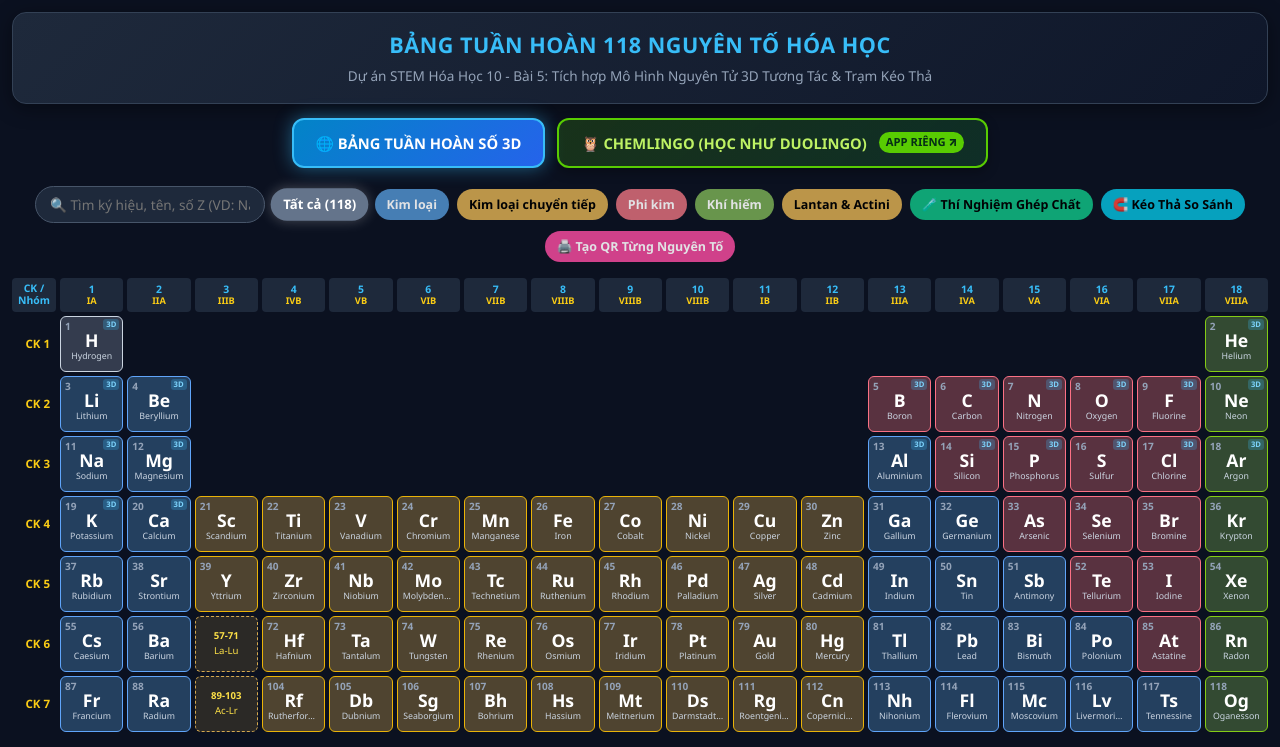
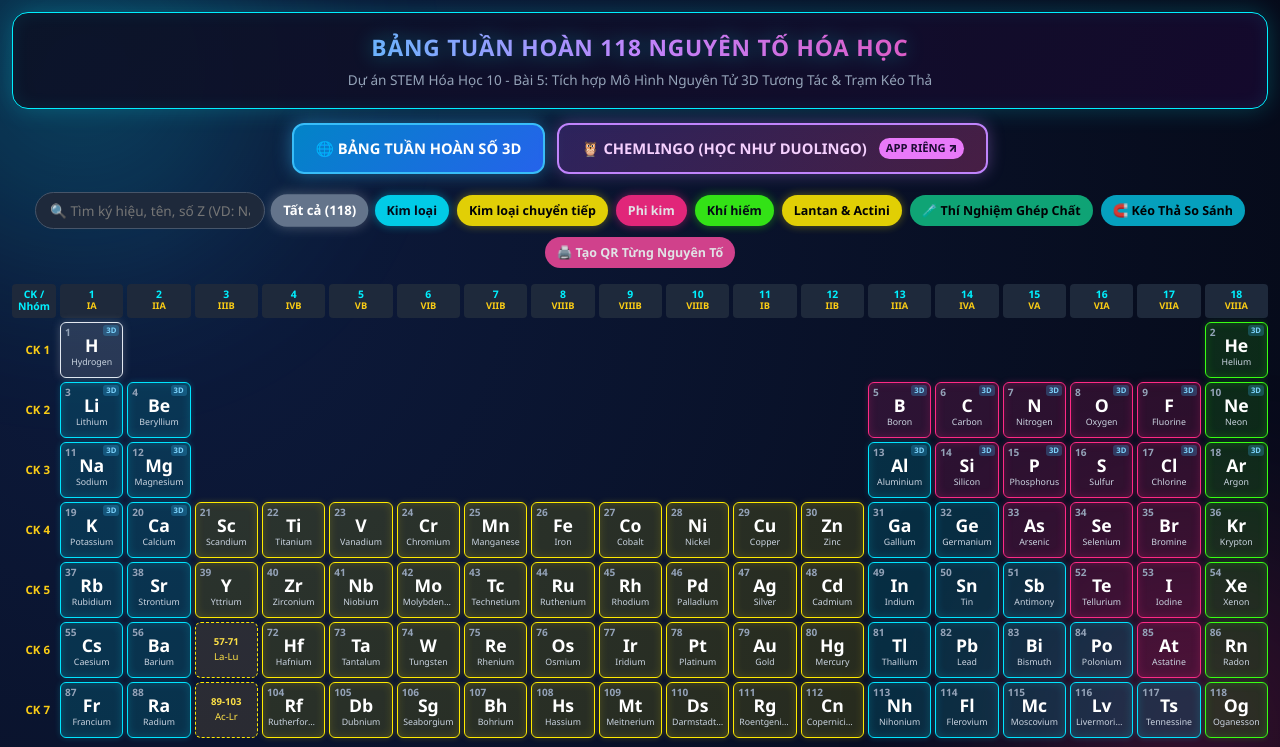
Before and after one commit to hkhoidepzai/Hoa_stem2, a plain HTML site: page index.html in a window 1280 px wide. Shown: the top 747 px of the page. Drawn offline with Linux system fonts and the light colour scheme.

Commit message:
Add files via upload

```diff
--- a/index.html
+++ b/index.html
@@ -6,18 +6,18 @@
   <title>Bảng Tuần Hoàn 118 Nguyên Tố - Hóa 10 STEM (Mô Hình 3D)</title>
   <style>
     :root {
-      --bg: #0b1120;
-      --card: #1e293b;
+      --bg: #050814;
+      --card: #0c1226;
       --text: #f8fafc;
       --text-muted: #94a3b8;
-      --accent: #38bdf8;
-      --metal: #4f8ec9;        /* Xanh dương - Kim loại (SGK) */
-      --transition: #d4a84f;   /* Vàng đất - Kim loại chuyển tiếp (SGK) */
-      --metalloid: #d96b78;    /* Hồng đỏ - Phi kim/Bán kim (SGK) */
-      --nonmetal: #d96b78;     /* Hồng đỏ - Phi kim (SGK) */
-      --noble: #76a853;        /* Xanh lá - Khí hiếm (SGK) */
-      --rare: #d4a84f;         /* Vàng đất - Lantan & Actini (SGK) */
-      --hydrogen: #94a3b8;     /* Xám sáng - Hydrogen (SGK) */
+      --accent: #00f0ff;
+      --metal: #00e5ff;        /* Xanh Cyan Neon - Kim loại */
+      --transition: #ffea00;   /* Vàng Neon - Kim loại chuyển tiếp */
+      --metalloid: #ff2a85;    /* Hồng Neon - Phi kim/Bán kim */
+      --nonmetal: #ff2a85;     /* Hồng Neon - Phi kim */
+      --noble: #39ff14;        /* Xanh Lá Neon - Khí hiếm */
+      --rare: #ffea00;         /* Vàng Neon - Lantan & Actini */
+      --hydrogen: #e2e8f0;     /* Trắng Bạc Neon - Hydrogen */
     }
 
     * {
@@ -28,28 +28,48 @@
     }
 
     body {
-      background: var(--bg);
+      background: radial-gradient(circle at 12% 10%, #0d1b3e 0%, #050814 55%, #120726 100%);
       color: var(--text);
       padding: 12px;
       line-height: 1.5;
       overflow-x: hidden;
-    }
+      min-height: 100vh;
+      position: relative;
+    }
+
+    body::before, body::after {
+      content: "";
+      position: fixed;
+      width: 340px;
+      height: 340px;
+      border-radius: 50%;
+      filter: blur(110px);
+      opacity: 0.22;
+      z-index: -1;
+      pointer-events: none;
+    }
+    body::before { background: #00f0ff; top: -100px; left: -90px; }
+    body::after { background: #ff2a85; bottom: -100px; right: -90px; }
 
     header {
       text-align: center;
-      padding: 16px;
-      background: linear-gradient(135deg, #1e293b, #0f172a);
-      border-radius: 14px;
-      border: 1px solid #334155;
+      padding: 18px 16px;
+      background: linear-gradient(135deg, rgba(12, 18, 38, 0.92), rgba(22, 10, 46, 0.92));
+      border-radius: 16px;
+      border: 1.5px solid #00f0ff;
       margin-bottom: 14px;
-      box-shadow: 0 4px 20px rgba(0,0,0,0.4);
+      box-shadow: 0 0 24px rgba(0, 240, 255, 0.22), inset 0 0 18px rgba(0, 240, 255, 0.08);
     }
 
     header h1 {
-      font-size: 1.35rem;
-      color: var(--accent);
+      font-size: 1.42rem;
+      background: linear-gradient(90deg, #00f0ff, #c084fc, #ff2a85);
+      -webkit-background-clip: text;
+      -webkit-text-fill-color: transparent;
       text-transform: uppercase;
-      letter-spacing: 0.5px;
+      letter-spacing: 0.8px;
+      font-weight: 900;
+      filter: drop-shadow(0 0 10px rgba(0, 240, 255, 0.35));
     }
 
     header p {
@@ -102,12 +122,12 @@
     }
 
     .b-all { background: #64748b; }
-    .b-metal { background: var(--metal); }
-    .b-trans { background: var(--transition); }
+    .b-metal { background: var(--metal); color: #050814; font-weight: 800; box-shadow: 0 0 10px rgba(0,229,255,0.45); }
+    .b-trans { background: var(--transition); color: #050814; font-weight: 800; box-shadow: 0 0 10px rgba(255,234,0,0.4); }
     .b-metalloid { background: var(--metalloid); }
-    .b-nonmetal { background: var(--nonmetal); }
-    .b-noble { background: var(--noble); color: #fff; }
-    .b-rare { background: var(--rare); }
+    .b-nonmetal { background: var(--nonmetal); color: #fff; font-weight: 800; box-shadow: 0 0 10px rgba(255,42,133,0.5); }
+    .b-noble { background: var(--noble); color: #050814; font-weight: 800; box-shadow: 0 0 10px rgba(57,255,20,0.45); }
+    .b-rare { background: var(--rare); color: #050814; font-weight: 800; box-shadow: 0 0 10px rgba(255,234,0,0.4); }
     .b-qr { background: #ec4899; }
     .b-cmp { background: #06b6d4; color: #000; font-weight: 700; }
 
@@ -177,13 +197,18 @@
       box-shadow: 0 6px 16px rgba(0,0,0,0.6);
     }
 
-    .el.metal { border-color: #60a5fa; background: rgba(79, 142, 201, 0.38); }
-    .el.trans { border-color: #eab308; background: rgba(212, 168, 79, 0.34); }
-    .el.metalloid { border-color: #f472b6; background: rgba(217, 107, 120, 0.38); }
-    .el.nonmetal { border-color: #fb7185; background: rgba(217, 107, 120, 0.38); }
-    .el.noble { border-color: #84cc16; background: rgba(118, 168, 83, 0.38); }
-    .el.rare { border-color: #eab308; background: rgba(212, 168, 79, 0.34); }
-    .el.hydrogen { border-color: #cbd5e1; background: rgba(148, 163, 184, 0.30); }
+    .el.metal { border-color: #00e5ff; background: rgba(0, 229, 255, 0.14); box-shadow: inset 0 0 10px rgba(0, 229, 255, 0.18), 0 0 6px rgba(0, 229, 255, 0.2); }
+    .el.metal:hover { box-shadow: 0 0 18px rgba(0, 229, 255, 0.85), inset 0 0 12px rgba(0, 229, 255, 0.35); }
+    .el.trans { border-color: #ffea00; background: rgba(255, 234, 0, 0.13); box-shadow: inset 0 0 10px rgba(255, 234, 0, 0.16), 0 0 6px rgba(255, 234, 0, 0.18); }
+    .el.trans:hover { box-shadow: 0 0 18px rgba(255, 234, 0, 0.85), inset 0 0 12px rgba(255, 234, 0, 0.35); }
+    .el.metalloid, .el.nonmetal { border-color: #ff2a85; background: rgba(255, 42, 133, 0.15); box-shadow: inset 0 0 10px rgba(255, 42, 133, 0.2), 0 0 6px rgba(255, 42, 133, 0.22); }
+    .el.metalloid:hover, .el.nonmetal:hover { box-shadow: 0 0 18px rgba(255, 42, 133, 0.9), inset 0 0 12px rgba(255, 42, 133, 0.35); }
+    .el.noble { border-color: #39ff14; background: rgba(57, 255, 20, 0.13); box-shadow: inset 0 0 10px rgba(57, 255, 20, 0.18), 0 0 6px rgba(57, 255, 20, 0.2); }
+    .el.noble:hover { box-shadow: 0 0 18px rgba(57, 255, 20, 0.85), inset 0 0 12px rgba(57, 255, 20, 0.35); }
+    .el.rare { border-color: #ffea00; background: rgba(255, 234, 0, 0.13); box-shadow: inset 0 0 10px rgba(255, 234, 0, 0.16), 0 0 6px rgba(255, 234, 0, 0.18); }
+    .el.rare:hover { box-shadow: 0 0 18px rgba(255, 234, 0, 0.85); }
+    .el.hydrogen { border-color: #e2e8f0; background: rgba(226, 232, 240, 0.14); box-shadow: 0 0 8px rgba(226, 232, 240, 0.25); }
+    .el.hydrogen:hover { box-shadow: 0 0 18px rgba(226, 232, 240, 0.85); }
     .el.dimmed { opacity: 0.12; filter: grayscale(90%); transform: scale(0.95); }
 
     .badge-3d {
@@ -995,18 +1020,19 @@
     /* Nút liên kết Web Anh Em Sinh Đôi (ChemLingo) */
     .twin-link-btn {
       text-decoration: none;
-      border-color: #58cc02 !important;
-      background: linear-gradient(135deg, rgba(88,204,2,0.18), rgba(22,101,52,0.35)) !important;
-      color: #bef264 !important;
+      border-color: #c084fc !important;
+      background: linear-gradient(135deg, rgba(168,85,247,0.22), rgba(236,72,153,0.28)) !important;
+      color: #f5d0fe !important;
+      box-shadow: 0 0 16px rgba(192, 132, 252, 0.35) !important;
     }
     .twin-link-btn:hover {
-      background: linear-gradient(135deg, #58cc02, #2b8a00) !important;
+      background: linear-gradient(135deg, #9333ea, #ec4899) !important;
       color: #fff !important;
-      box-shadow: 0 0 18px rgba(88, 204, 2, 0.5) !important;
+      box-shadow: 0 0 24px rgba(236, 72, 153, 0.65) !important;
     }
     .twin-pill {
-      background: #58cc02;
-      color: #052e16;
+      background: #e879f9;
+      color: #1e0b36;
       font-size: 0.7rem;
       font-weight: 900;
       padding: 2px 7px;
@@ -1222,13 +1248,13 @@ const shortGroup = {
 };
 
 const typeColors = {
-  metal: "#4f8ec9",
-  trans: "#d4a84f",
-  metalloid: "#d96b78",
-  nonmetal: "#d96b78",
-  noble: "#76a853",
-  rare: "#d4a84f",
-  hydrogen: "#94a3b8"
+  metal: "#00e5ff",
+  trans: "#ffea00",
+  metalloid: "#ff2a85",
+  nonmetal: "#ff2a85",
+  noble: "#39ff14",
+  rare: "#ffea00",
+  hydrogen: "#e2e8f0"
 };
 
 const metalloids = [];
@@ -1901,7 +1927,7 @@ qrBtn.onclick = () => {
   const win = window.open("", "_blank");
   const list = elements.filter(e => e.z <= 20);
   win.document.write(`
-    <html><head><title>In Mã QR Từng Nguyên Tố (2.8 x 2.5 cm)</title>
+    <html><head><title>In Mã QR Từng Nguyên Tố (Vuông 2.2 x 2.2 cm)</title>
     <style>
       @page { size: A4; margin: 1cm; }
       * { box-sizing: border-box; }
@@ -1914,10 +1940,10 @@ qrBtn.onclick = () => {
         margin: 14px auto;
       }
       .item {
-        width: 2.8cm;
-        height: 2.5cm;
+        width: 2.2cm;
+        height: 2.2cm;
         border: 0.5pt dashed #333;
-        padding: 0.1cm;
+        padding: 0.08cm;
         display: flex;
         flex-direction: column;
         align-items: center;
@@ -1925,8 +1951,8 @@ qrBtn.onclick = () => {
         page-break-inside: avoid;
         overflow: hidden;
       }
-      .item img { width: 1.85cm; height: 1.85cm; display: block; }
-      .label { font-weight: bold; margin-top: 0.06cm; font-size: 7.5pt; line-height: 1.1; white-space: nowrap; }
+      .item img { width: 1.65cm; height: 1.65cm; display: block; }
+      .label { font-weight: bold; margin-top: 0.05cm; font-size: 6.5pt; line-height: 1.05; white-space: nowrap; }
       @media print { button, .print-note { display: none; } }
 
     /* Thanh chia 2 Mục chính (Main Tabs) */
```
